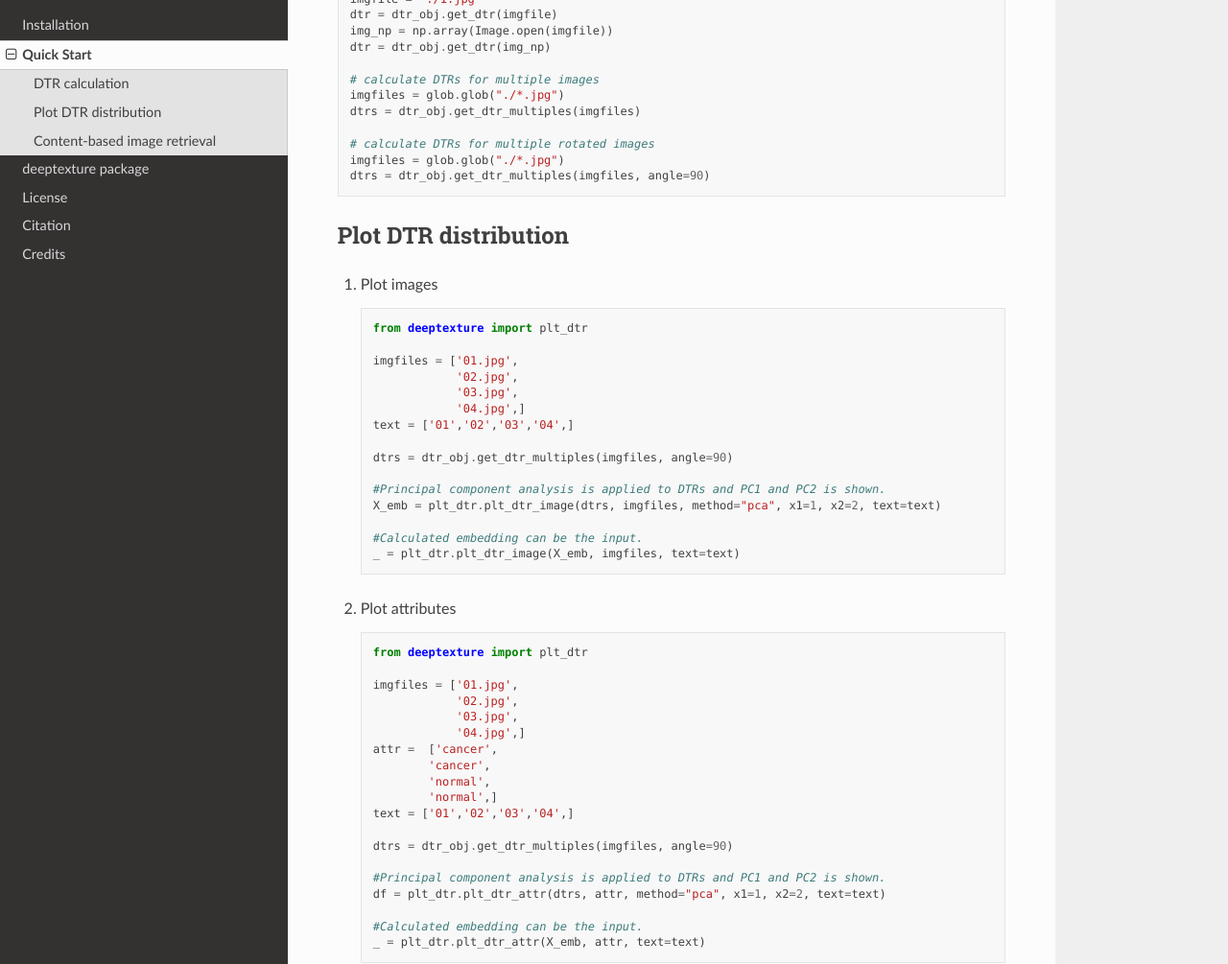
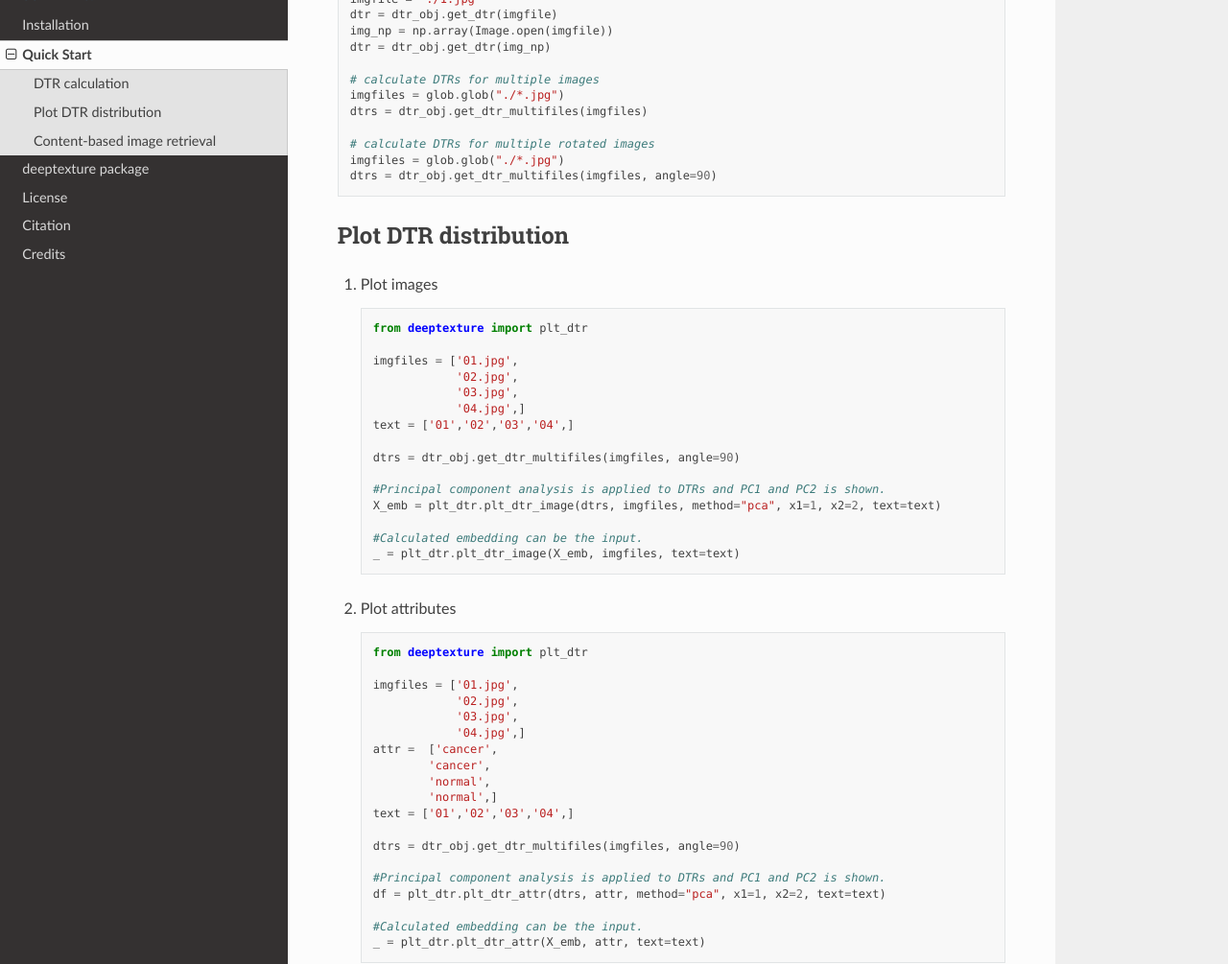
Before and after one commit to dakomura/deep_texture_histology, a Sphinx documentation site: the page built from docs/quickstart.rst, in a window 1280 px wide and 1400 px high, scrolled down 488 px. Shown: the part 151-1156 px from the top of the window at 96% size. Built offline with Sphinx 7.4.7 and the Read the Docs theme 2.0.0, drawn with Linux system fonts in a browser that asks for light colours.

Commit message:
fix typo

```diff
--- a/docs/quickstart.rst
+++ b/docs/quickstart.rst
@@ -36,11 +36,11 @@ DTR calculation
 
     # calculate DTRs for multiple images
     imgfiles = glob.glob("./*.jpg")
-    dtrs = dtr_obj.get_dtr_multiples(imgfiles)
+    dtrs = dtr_obj.get_dtr_multifiles(imgfiles)
 
     # calculate DTRs for multiple rotated images
     imgfiles = glob.glob("./*.jpg")
-    dtrs = dtr_obj.get_dtr_multiples(imgfiles, angle=90)
+    dtrs = dtr_obj.get_dtr_multifiles(imgfiles, angle=90)
 
 Plot DTR distribution
 ---------------------
@@ -57,7 +57,7 @@ Plot DTR distribution
                     '04.jpg',]
         text = ['01','02','03','04',]
 
-        dtrs = dtr_obj.get_dtr_multiples(imgfiles, angle=90)
+        dtrs = dtr_obj.get_dtr_multifiles(imgfiles, angle=90)
 
         #Principal component analysis is applied to DTRs and PC1 and PC2 is shown.
         X_emb = plt_dtr.plt_dtr_image(dtrs, imgfiles, method="pca", x1=1, x2=2, text=text)
@@ -81,7 +81,7 @@ Plot DTR distribution
                 'normal',]
         text = ['01','02','03','04',]
 
-        dtrs = dtr_obj.get_dtr_multiples(imgfiles, angle=90)
+        dtrs = dtr_obj.get_dtr_multifiles(imgfiles, angle=90)
 
         #Principal component analysis is applied to DTRs and PC1 and PC2 is shown.
         df = plt_dtr.plt_dtr_attr(dtrs, attr, method="pca", x1=1, x2=2, text=text)
```
